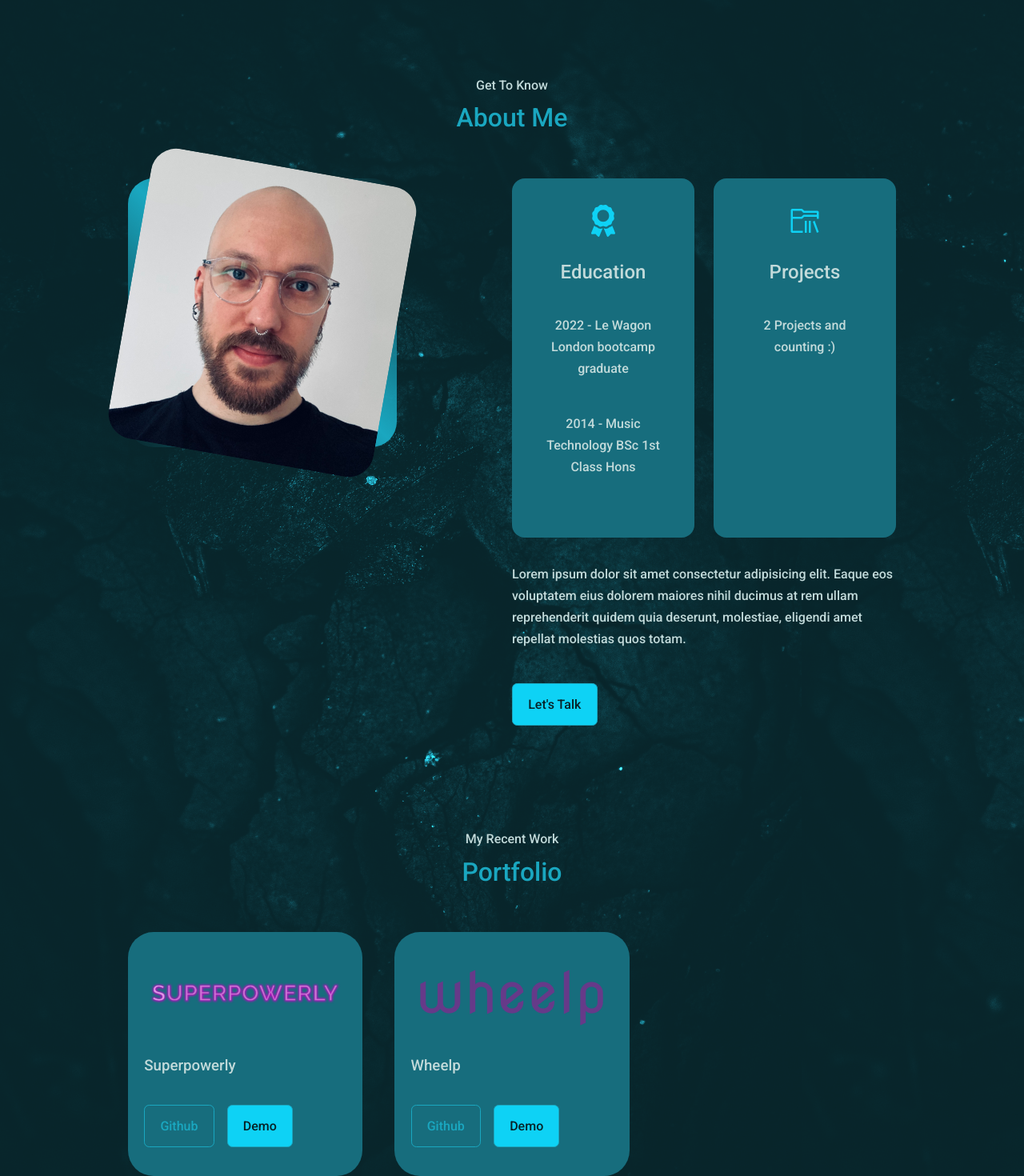
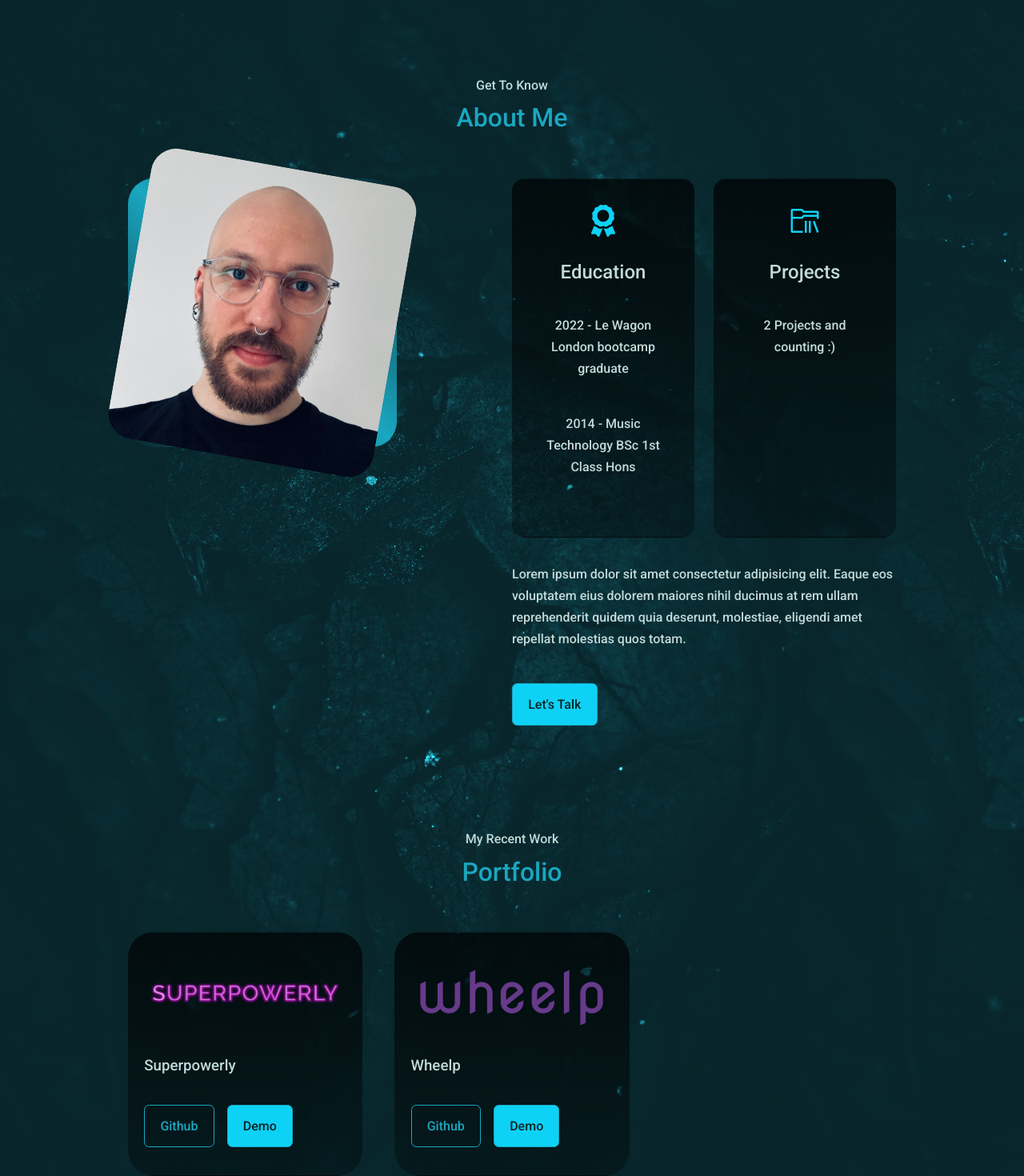
Before and after one commit to alexibee/portfolio, a React (Create React App) app: page / in a window 1280 px wide. Shown: the part 35-1505 px from the top of the page at 80% size. Built offline with nearby package versions, Linux system fonts and the light colour scheme.

Commit message:
fixing bg

```diff
--- a/src/components/about/about.scss
+++ b/src/components/about/about.scss
@@ -37,14 +37,14 @@
 }
 
 .about__card {
-  background: $color-bg-light;
+  background: linear-gradient( rgba(0, 0, 0, 0.7), rgba(0, 0, 0, 0.3) );
   border: 1px solid transparent;
   border-radius: 1rem;
   padding: 2rem;
   text-align: center;
   transition: $transition;
   &:hover {
-    background: transparent;
+    background: linear-gradient( rgba(0, 0, 0, 0.5), rgba(0, 0, 0, 0.1) );
     border-color: $color-cta-variant;
     cursor: default;
   }
--- a/src/components/portfolio/portfolio.scss
+++ b/src/components/portfolio/portfolio.scss
@@ -7,7 +7,8 @@
 }
 
 .portfolio__item {
-  background: $color-bg-light;
+  background: linear-gradient( rgba(0, 0, 0, 0.7), rgba(0, 0, 0, 0.3) );
+  background-size: cover;
   padding: 1.2rem;
   border-radius: 2rem;
   border: 1px solid transparent;
@@ -17,18 +18,16 @@
   justify-content: space-around;
   &:hover {
     border-color: $color-cta-variant;
-    background: transparent;
+    background: linear-gradient( rgba(0, 0, 0, 0.5), rgba(0, 0, 0, 0.1) );
   }
-}
-
   .portfolio__item-image {
     border-radius: 1.5rem;
     flex-grow: 1;
     overflow: hidden;
     display: flex;
-  background: transparent;
     img {
       align-self: center;
+    }
   }
 }
 
--- a/src/variables.scss
+++ b/src/variables.scss
@@ -3,7 +3,7 @@ $color: rgb(26, 167, 192);
 $color-cta: rgb(14, 210, 245);
 $color-cta-variant: lighten(rgb(26, 199, 230, 0.6), 80%);
 $color-light: rgb(194, 218, 218);
-$color-bg-light: lighten(rgb(7, 34, 39), 20%);
+$color-bg-light: lighten(rgb(7, 34, 39), 10%);
 $color-bg: rgb(7, 34, 39);
 $white: #fff;
 $transition: all 400ms ease;
```
Lines whose indentation alone changed are shown as unchanged.
